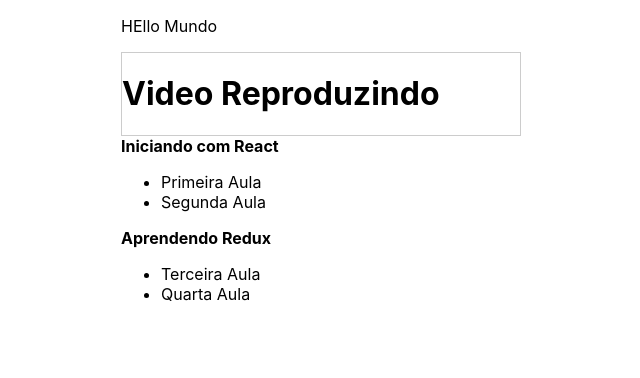
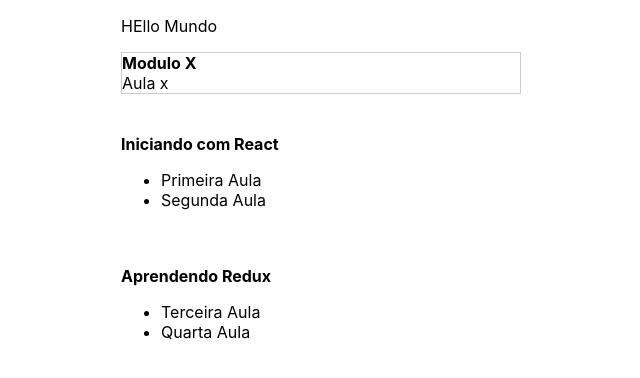
Before and after one commit to wagnerGCastro/react-redux-ex-2, a React (Create React App) app: page / in a window 1280 px wide. Shown: the top 378 px of the page, without its empty margins (319-959 px from the left). Built offline with nearby package versions, Linux system fonts and the light colour scheme.

Commit message:
#01 Criando o store com Redux e React-Redux

```diff
--- a/package.json
+++ b/package.json
@@ -8,7 +8,9 @@
     "@testing-library/user-event": "^12.1.10",
     "react": "^17.0.1",
     "react-dom": "^17.0.1",
+    "react-redux": "^7.2.2",
     "react-scripts": "4.0.1",
+    "redux": "^4.0.5",
     "web-vitals": "^0.2.4"
   },
   "scripts": {
--- a/src/App.js
+++ b/src/App.js
@@ -1,36 +1,18 @@
 import React , { Component }from 'react';
+import { Provider } from 'react-redux';
 
 
 import Sidebar from './components/Sidebar';
 import Video from './components/Video';
 
+import store from './store';
+
 import './styles/app.css';
 
 class App extends  Component {
     constructor(props) {
-
         super(props);
-
-        this.state = {
-            modules: [
-                {
-                    id: 1,
-                    title: "Iniciando com React",
-                    lessons: [
-                        { id: 1, title: "Primeira Aula" },
-                        { id: 2, title: "Segunda Aula" }
-                    ]
-                },
-                {
-                    id: 2,
-                    title: "Aprendendo Redux",
-                    lessons: [
-                        { id: 3, title: "Terceira Aula" },
-                        { id: 4, title: "Quarta Aula"}
-                    ]
-                },
-            ]
-        }
+        this.state = { }
     }
 
     render() {
@@ -39,8 +21,10 @@ class App extends  Component {
         return(
             <div className="app">
                 <p>HEllo Mundo</p>
-                <Video />
-                <Sidebar  modules={modules}/>
+                <Provider store={store}>
+                    <Video />
+                    <Sidebar/>
+                </Provider>
             </div>
         )
     }
--- a/src/components/Sidebar.js
+++ b/src/components/Sidebar.js
@@ -1,20 +1,23 @@
 'use strict'
 
 import React from 'react';
+import { connect } from 'react-redux';
+
 import '../styles/sidebar.css';
 
 const Sidebar = ({ modules }) => (
     <aside className="sidebar">
         {
-            modules.map(m  => (
-                <div  key={m.id}>
+            modules.map(m => (
+                <div key={m.id}>
+                    <br/><br/>
+
                     <strong> {m.title} </strong>
                     <ul>
                         {
                             m.lessons.map( (l)  => (
                                 <li key={l.id}> {l.title}</li>
                             ))
-
                         }
                     </ul>
                 </div>
@@ -23,4 +26,4 @@ const Sidebar = ({ modules }) => (
     </aside>
 )
 
-export default Sidebar;
+export default connect(state => ({ modules: state }))(Sidebar);
--- a/src/components/Video.js
+++ b/src/components/Video.js
@@ -1,14 +1,17 @@
 'use strict'
 
-// import React from 'react'
+import React from 'react'
 
 import '../styles/video.css';
 
 
+// steless components
+// https://blog.rocketseat.com.br/react-do-zero-ciclo-de-vida-stateless-components-e-arquitetura-flux/
 const Video = () => (
     <div className="video">
         <div className="">
-            <h1> Video Reproduzindo</h1>
+            <strong>  Modulo X</strong> <br/>
+            <span> Aula x</span>
         </div>
     </div>
 )
--- /dev/null
+++ b/src/store/index.js
@@ -0,0 +1,25 @@
+import { createStore } from  'redux';
+
+function reducer() {
+    return  [
+        {
+            id: 1,
+            title: "Iniciando com React",
+            lessons: [
+                { id: 1, title: "Primeira Aula" },
+                { id: 2, title: "Segunda Aula" }
+            ]
+        },
+        {
+            id: 2,
+            title: "Aprendendo Redux",
+            lessons: [
+                { id: 3, title: "Terceira Aula" },
+                { id: 4, title: "Quarta Aula"}
+            ]
+        },
+    ]
+}
+const store = createStore(reducer);
+
+export default store;
```
Also changed, not shown: 1 other file (tests, documents, lock files or other folders).
